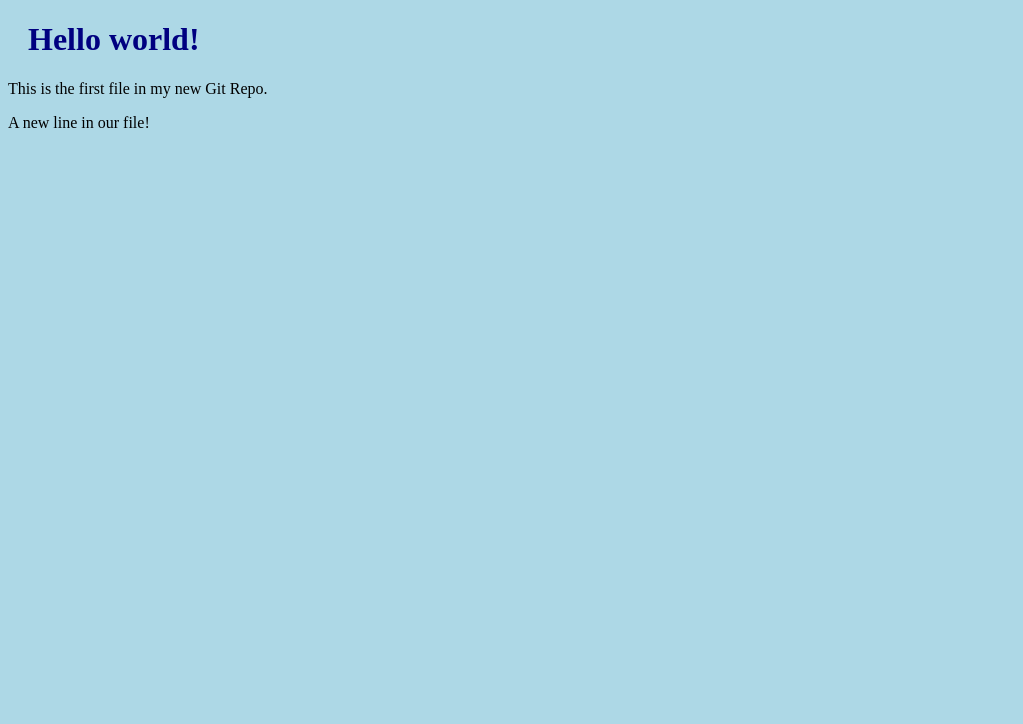
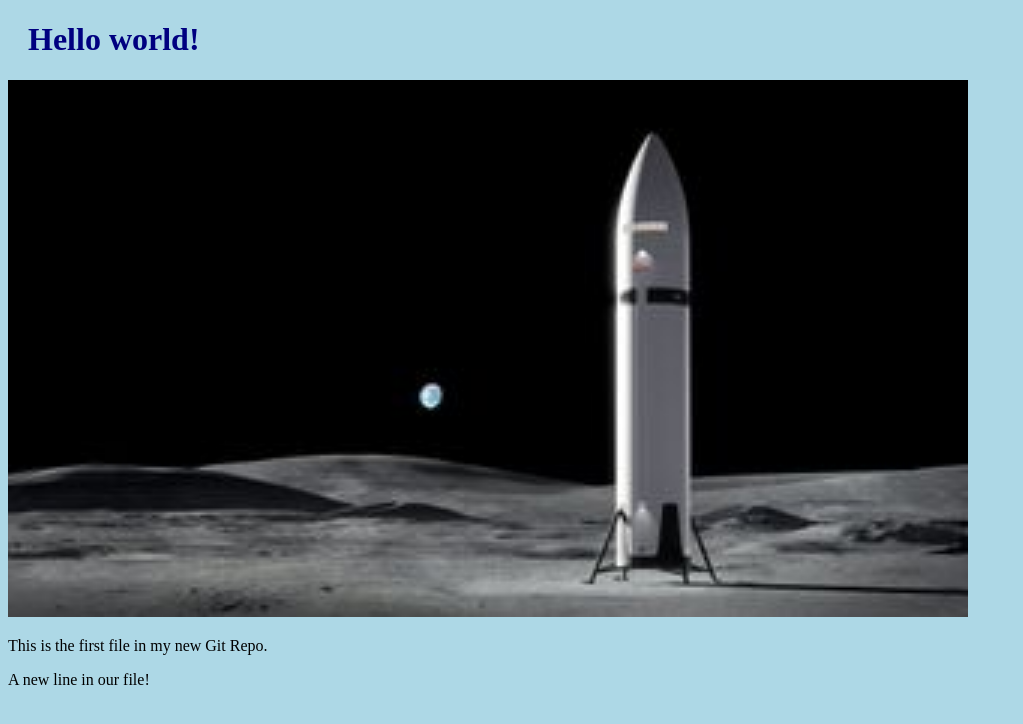
Before and after one commit to dr-jackson/hello-world-dec, a plain HTML site: page index.html in a window 1280 px wide. Shown: the whole page, without its empty margins (0-1023 px from the left). Drawn offline with Linux system fonts and the light colour scheme.

Commit message:
Added a space image

```diff
--- a/index.html
+++ b/index.html
@@ -7,8 +7,11 @@
 <body>
 
 <h1>Hello world!</h1>
+<div><img src="hello_world_space.jpg" alt="Hello World from Space"
+    style="width:100%;max-width:960px"></div>
 <p>This is the first file in my new Git Repo.</p>
 <p>A new line in our file!</p>
 
+
 </body>
 </html>
```
Also changed, not shown: hello_world_space.jpg (added).
